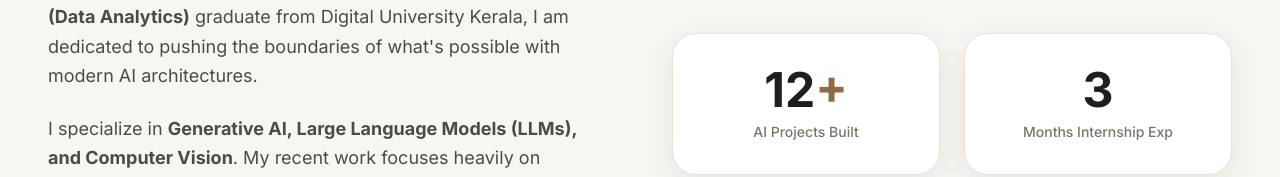
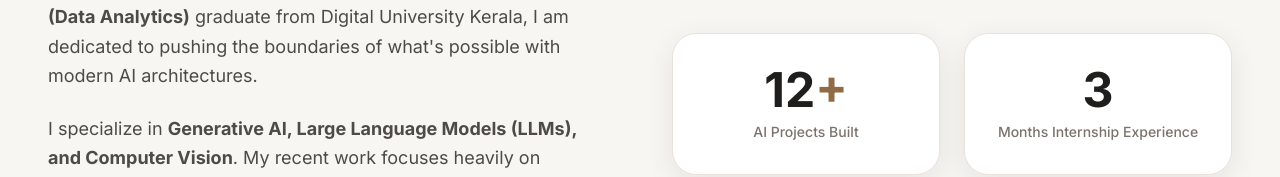
Before and after one commit to aleenavarghese29/portfolio, a Next.js app: page / in a window 1280 px wide. Shown: the part 1400-1577 px from the top of the page. Built offline with nearby package versions, Linux system fonts and the light colour scheme.

Commit message:
Updated portfolio

```diff
--- a/components/sections/About.tsx
+++ b/components/sections/About.tsx
@@ -5,7 +5,7 @@ import { useRef, useEffect, useState } from "react";
 
 const stats = [
   { label: "AI Projects Built", value: 12, suffix: "+" },
-  { label: "Months Internship Exp", value: 3, suffix: "" },
+  { label: "Months Internship Experience", value: 3, suffix: "" },
   { label: "CGPA (M.Sc.)", value: 9.12, suffix: "" },
   { label: "AI Certifications", value: 6, suffix: "+" },
 ];
```
